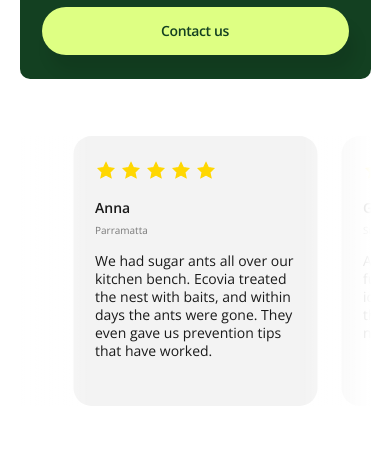
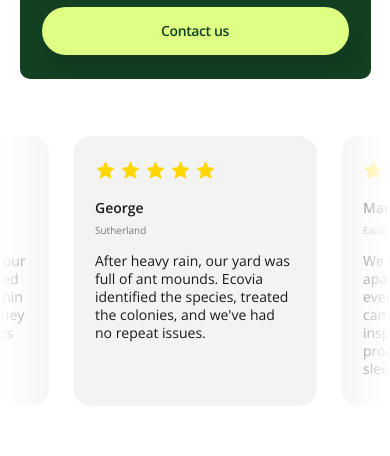
Before and after one commit to ashishmehra98/static-page-testing, a Next.js app: page / in a window 390 px wide. Shown: the part 920-1376 px from the top of the page. Built offline with nearby package versions, Linux system fonts and the light colour scheme.

Commit message:
fix: auto-slide isssue on small devices

```diff
--- a/src/app/components/UserReviews/UserReviews.module.css
+++ b/src/app/components/UserReviews/UserReviews.module.css
@@ -54,6 +54,9 @@
 }
 
 @media screen and (max-width: 768px) {
+	.container {
+		width: 100%;
+	}
 	/* Configure slide width same as RatingCard width below 768px  */
 	.slide {
 		width: 244px !important;
--- a/src/app/components/UserReviews/index.tsx
+++ b/src/app/components/UserReviews/index.tsx
@@ -55,6 +55,7 @@
 			<div className={styles.container}>
 				<div className={styles.carouselWrapper}>
 					<Swiper
+						key={isMobileView ? "mobile" : "desktop"}
 						modules={[Autoplay]}
 						spaceBetween={24}
 						slidesPerView="auto"
```
